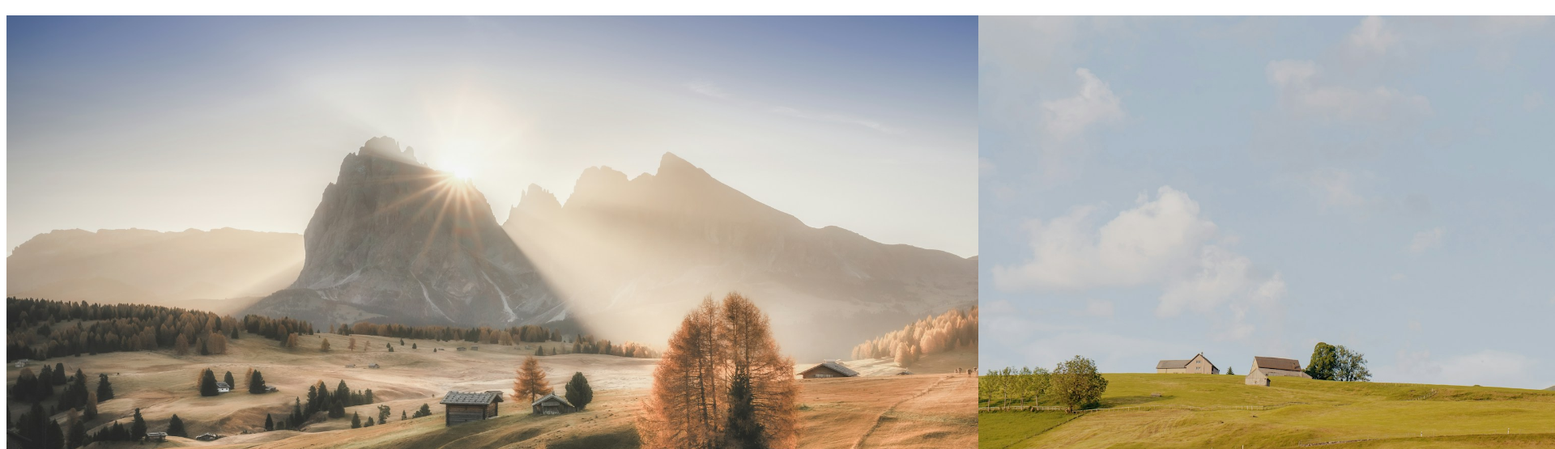
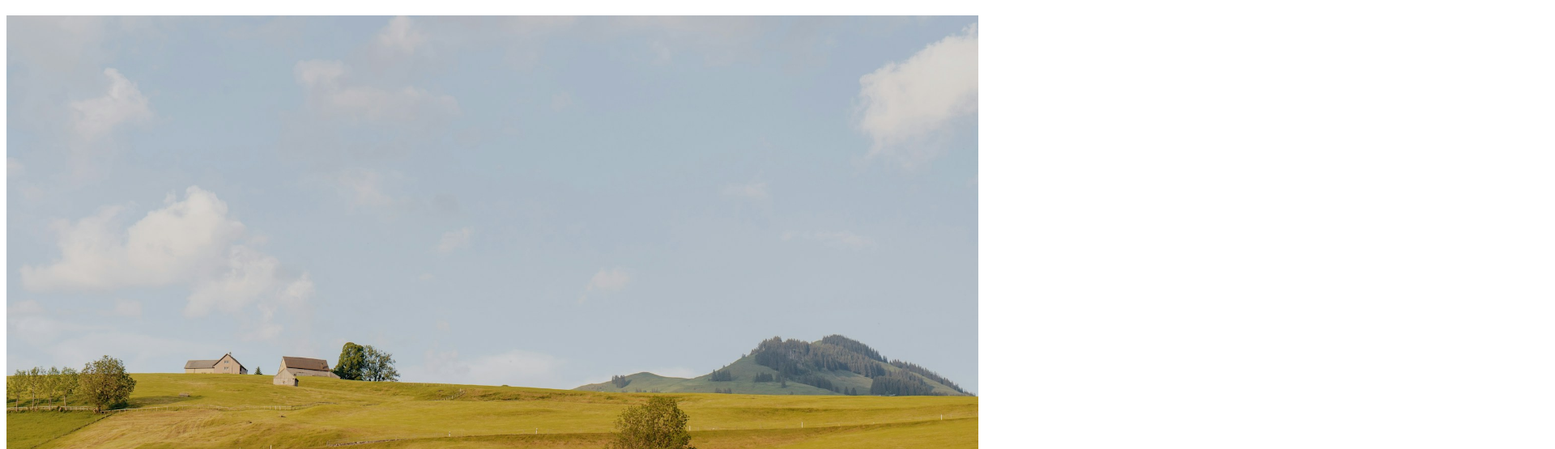
Before and after one commit to FloppyCacti/TOP-image-carousel, a website: page index.html in a window 1280 px wide. Shown: the part 61-616 px from the top of the page at 81% size, 1920 px wide, since content can reach past the window. Drawn offline with Linux system fonts and the light colour scheme.

Commit message:
looping through all images

```diff
--- a/index.html
+++ b/index.html
@@ -5,7 +5,6 @@
     <meta name="viewport" content="width=device-width, initial-scale=1.0">
     <title>Image Carousel</title>
     <link href="./style.css" rel="stylesheet">
-    <script src="./script.js" defer></script>
 </head>
 <body>
     <h1>Image Carousel</h1>
@@ -27,5 +26,6 @@
             </div>
         </div>
     </div>
+    <script src="./script.js"></script>
 </body>
 </html>
--- a/script.js
+++ b/script.js
@@ -0,0 +1,16 @@
+function image_carousel(){
+    let images = document.querySelectorAll('#images img');
+    let currentIndex = 0;
+
+    function showImage(){
+        images[currentIndex].classList.remove('visible');
+        currentIndex = (currentIndex + 1) % images.length;
+        images[currentIndex].classList.add('visible');
+    }
+
+    images[currentIndex].classList.add('visible');
+
+    setInterval(showImage, 3000);
+}
+
+image_carousel();
--- a/style.css
+++ b/style.css
@@ -7,6 +7,11 @@
     flex-direction: row;
 }
 
-#images > img{
+#images img{
     height: 800px;
+    display: none;
 }
+
+#images img.visible{
+    display: block;
+}
```
